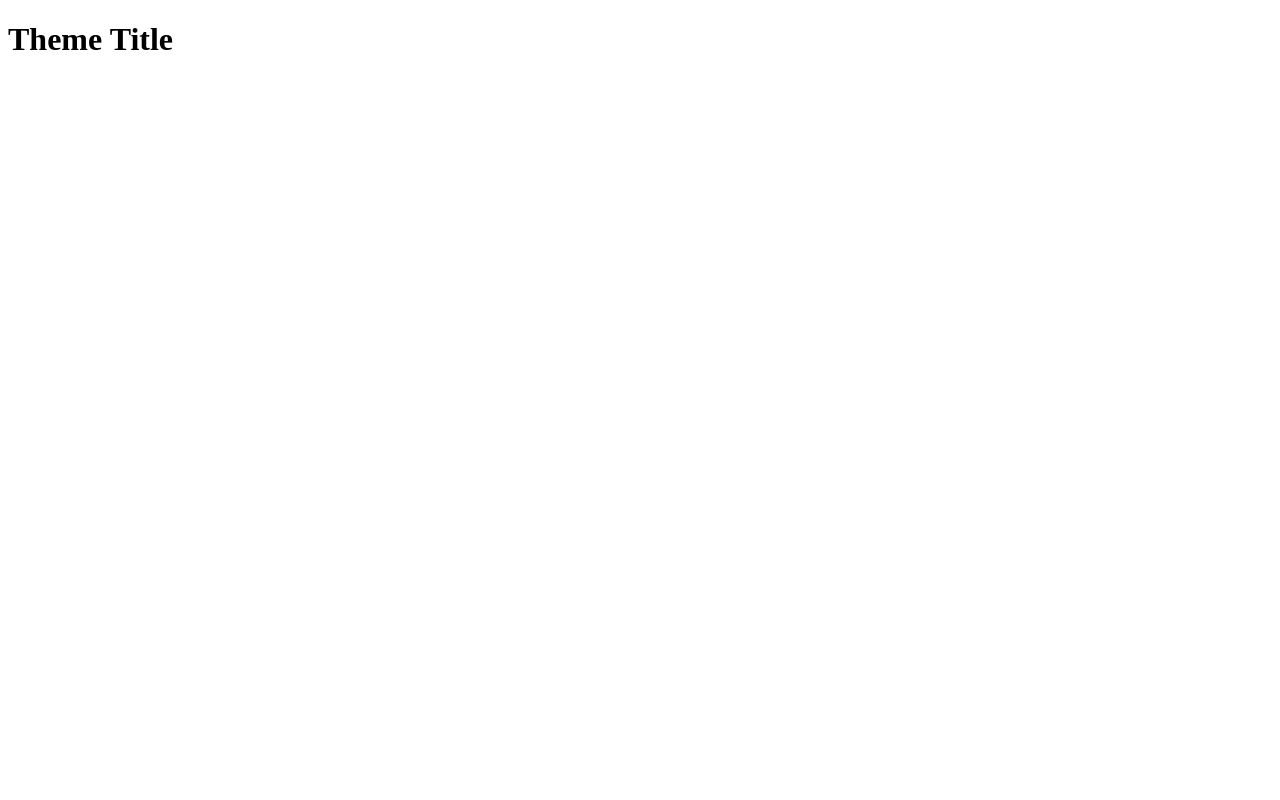
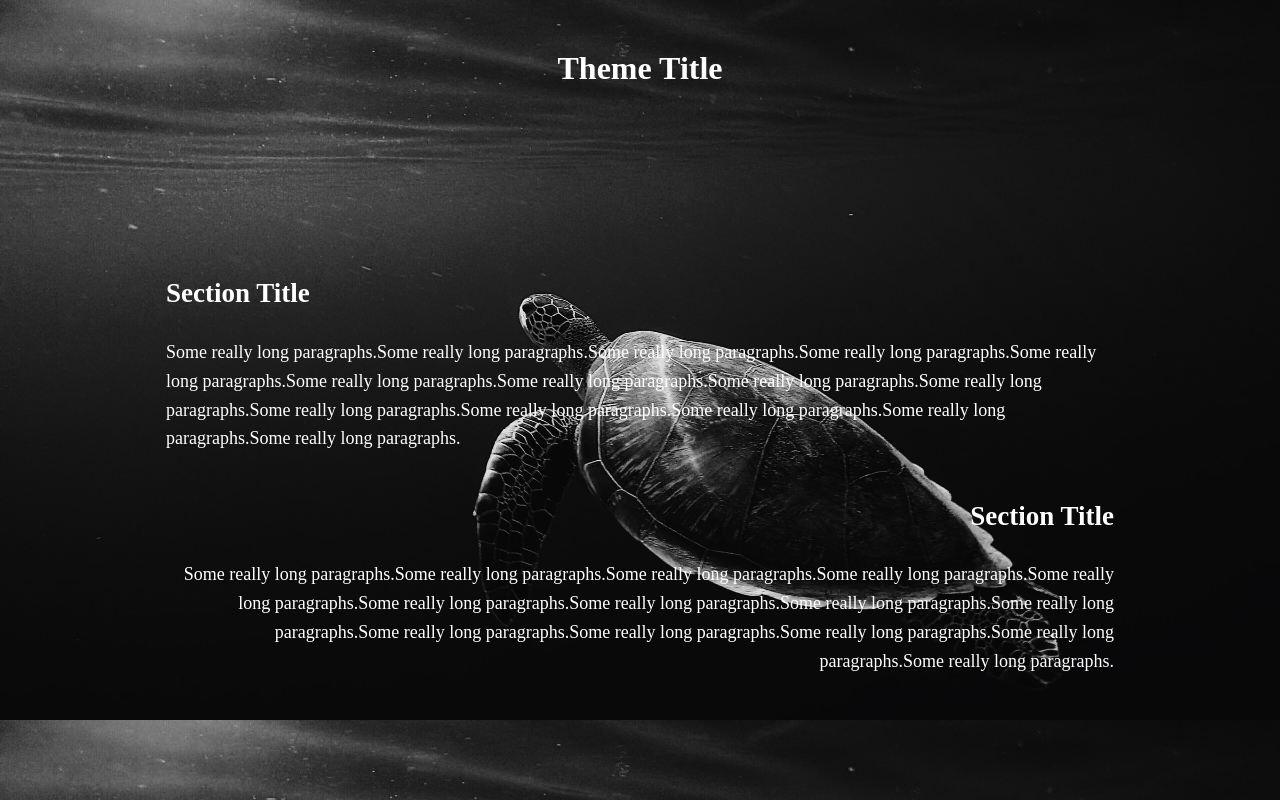
Before and after one commit to Jennywest715/mobile-friendly-practice, a plain HTML site: page index.html in a window 1280 px wide. Drawn offline with Linux system fonts and the light colour scheme.

Commit message:
feat:sections, background, and title

```diff
--- a/css/style.css
+++ b/css/style.css
@@ -0,0 +1,32 @@
+* {
+    box-sizing: border-box;
+}
+body {
+    background-image: url(/mobile-friendly-practice/anna-wangler-_GqwoiT7QY8-unsplash.jpg);
+    background-size: cover;
+}
+header {
+    text-align: center;
+    margin-top:50px;
+    height: 200px;
+    width: auto;
+    color:white;
+}
+.wrapper {
+    margin:0;
+    color:white;
+    line-height: 1.6;
+    font-size: 18px;
+}
+.section1 {
+    height: 200px;
+    width: 75%;
+    margin: auto;
+    text-align: left;
+}
+.section2 {
+    height: 200px;
+    width: 75%;
+    margin: auto;
+    text-align: right;
+}
--- a/index.html
+++ b/index.html
@@ -5,17 +5,21 @@
     <meta http-equiv="X-UA-Compatible" content="IE=edge">
     <meta name="viewport" content="width=device-width, initial-scale=1.0">
     <title>Document</title>
+    <link rel="stylesheet" href="./css/style.css">
 </head>
 <body>
     <header>
         <h1>Theme Title</h1>
     </header>
-    <div class="section1">
-
+    <div class="wrapper">
+        <div class="section1">
+            <h2>Section Title</h2>
+            <p>Some really long paragraphs.Some really long paragraphs.Some really long paragraphs.Some really long paragraphs.Some really long paragraphs.Some really long paragraphs.Some really long paragraphs.Some really long paragraphs.Some really long paragraphs.Some really long paragraphs.Some really long paragraphs.Some really long paragraphs.Some really long paragraphs.Some really long paragraphs.</p>
+        </div>
+        <div class="section2">
+            <h2>Section Title</h2>
+            <p>Some really long paragraphs.Some really long paragraphs.Some really long paragraphs.Some really long paragraphs.Some really long paragraphs.Some really long paragraphs.Some really long paragraphs.Some really long paragraphs.Some really long paragraphs.Some really long paragraphs.Some really long paragraphs.Some really long paragraphs.Some really long paragraphs.Some really long paragraphs.</p>
+        </div>
     </div>
-    <div class="section2">
-
-    </div>
-
 </body>
 </html>
```
Also changed, not shown: anna-wangler-_GqwoiT7QY8-unsplash.jpg (added).
